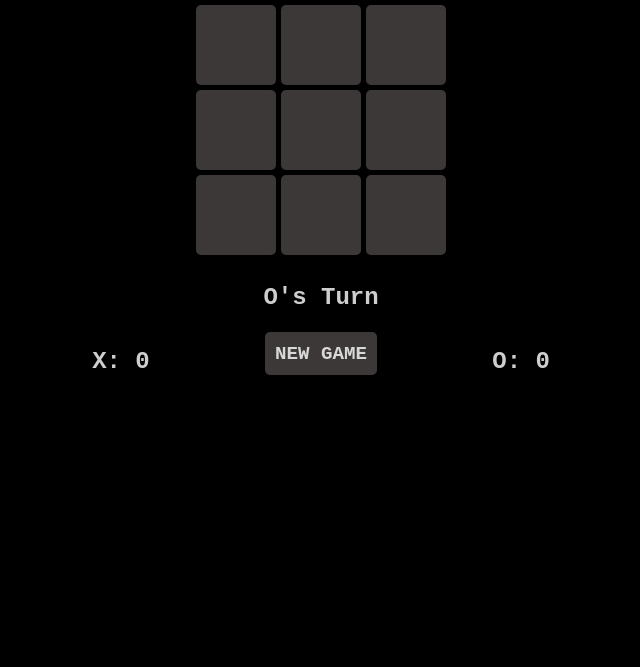
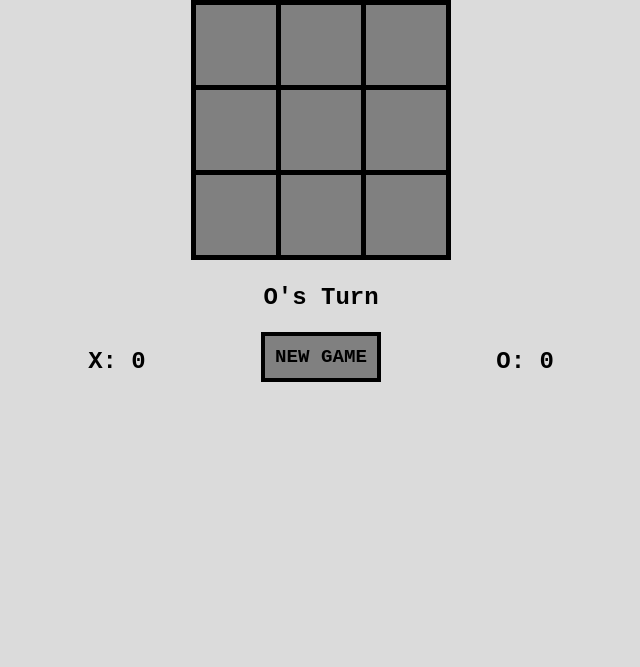
Before and after one commit to harshitmangtani02/TIC-TAC-TOE, a plain HTML site: page index.html in a window 1280 px wide. Shown: the part 133-800 px from the top of the page, without its empty margins (319-959 px from the left). Drawn offline with Linux system fonts and the light colour scheme.

Commit message:
Update index.css

```diff
--- a/index.css
+++ b/index.css
@@ -4,7 +4,7 @@
     margin: 0;
     user-select: none;
     touch-action: none;
-    color: rgba(255, 255, 255, 0.809);
+    color: black;
 }
 #main{
     padding: 5px;
@@ -15,13 +15,11 @@
     margin-bottom: 3vh;
 }
 .gg{
-    border-radius: 5px;
     height: 80px;
     width: 80px;
     background-position: center;
-    background-color: rgba(70, 66, 66, 0.857);
+    background-color: grey;
     background-repeat: no-repeat;
-    background-size: 64px 64px;
 }
 .gg:hover{
     cursor: pointer;
@@ -30,16 +28,16 @@
     margin-top: 2vh;
     width: 260px;
     height: 260px;
+    background-color: black;
 }
 #submit{
     margin-top: 9vh;
-    background-color: rgba(70, 66, 66, 0.857);
+    background-color: grey;
     font-weight: bolder;
     font-size: larger;
     padding: 10px;
-    border: none;
-    border-radius: 5px;
-
+    border: solid;
+    border-width: 4px;
 }
 #submit:hover{
     cursor: pointer;
@@ -52,7 +50,7 @@ h1{
     position: absolute;
     height: 100vh;
     width: 100vw;
-    background: rgb(0,0,0);
+    background: rgba(138, 138, 138, 0.306);
 }
 #info{
     display: flex;
```
